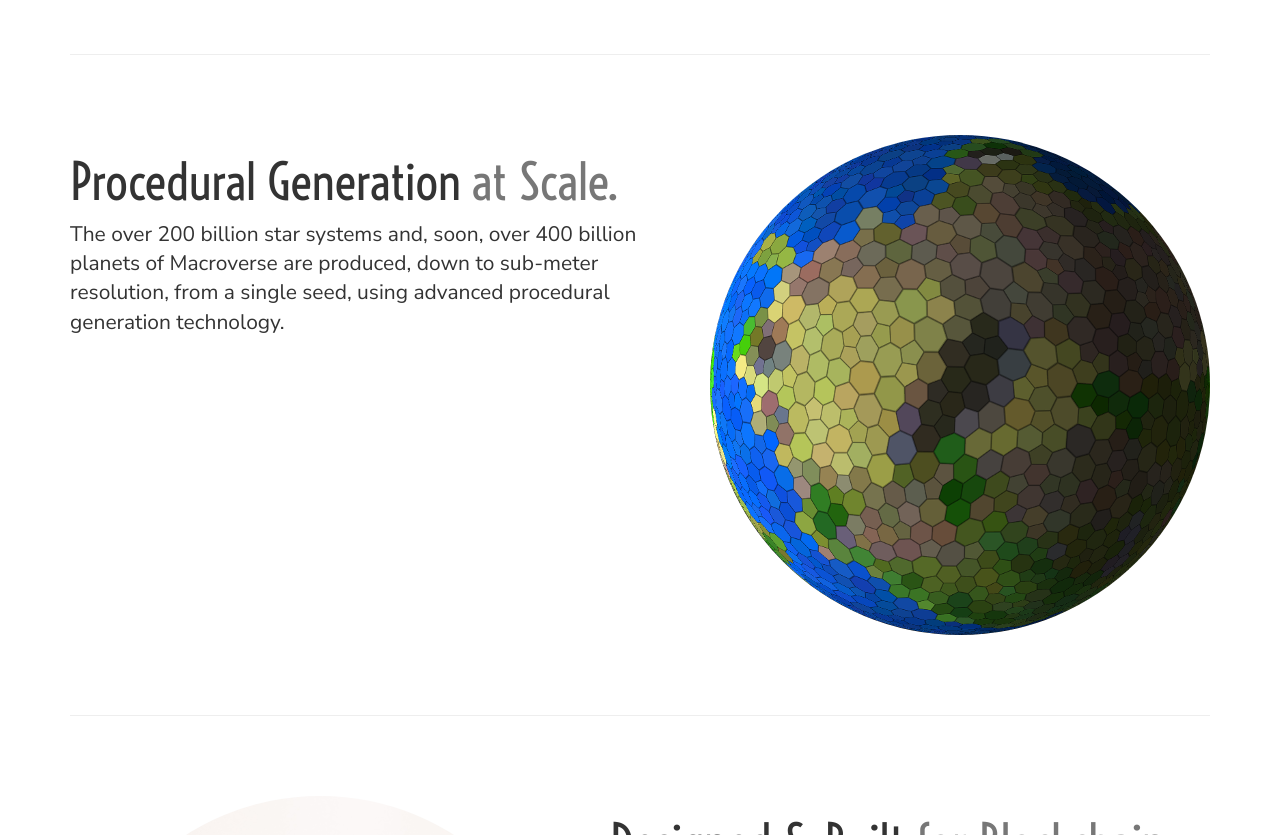
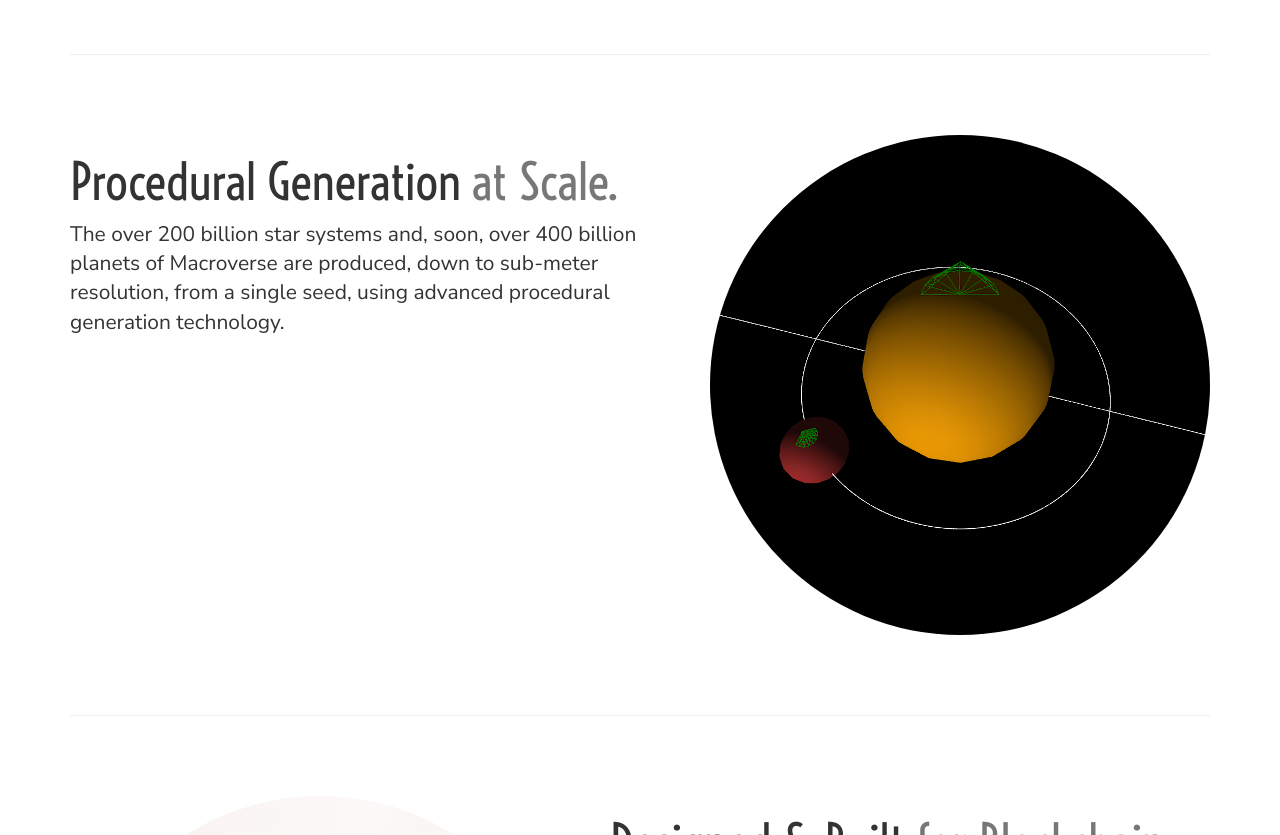
Before and after one commit to NovakDistributed/macroverse-website, a plain HTML site: page index.html in a window 1280 px wide. Shown: the part 620-1455 px from the top of the page. Drawn offline with Linux system fonts and the light colour scheme.

Commit message:
Use an image from the Macroverse Explorer instead of the Experilous-generated concept art

```diff
--- a/index.html
+++ b/index.html
@@ -138,7 +138,7 @@
 
         <!-- First Featurette -->
         <div class="featurette" id="pitch1">
-            <img class="featurette-image img-circle img-responsive pull-right" src="img/experilous.png" title="A concept image showing a planet created in the Experilous planet generator.">
+            <img class="featurette-image img-circle img-responsive pull-right" src="img/explorer-promo.png" title="A planet and moon from the Macroverse Explorer.">
             <h2 class="featurette-heading">Procedural Generation
                 <span class="text-muted">at Scale.</span>
             </h2>
```
Also changed, not shown: img/experilous.png (deleted), img/explorer-promo.png (added).
